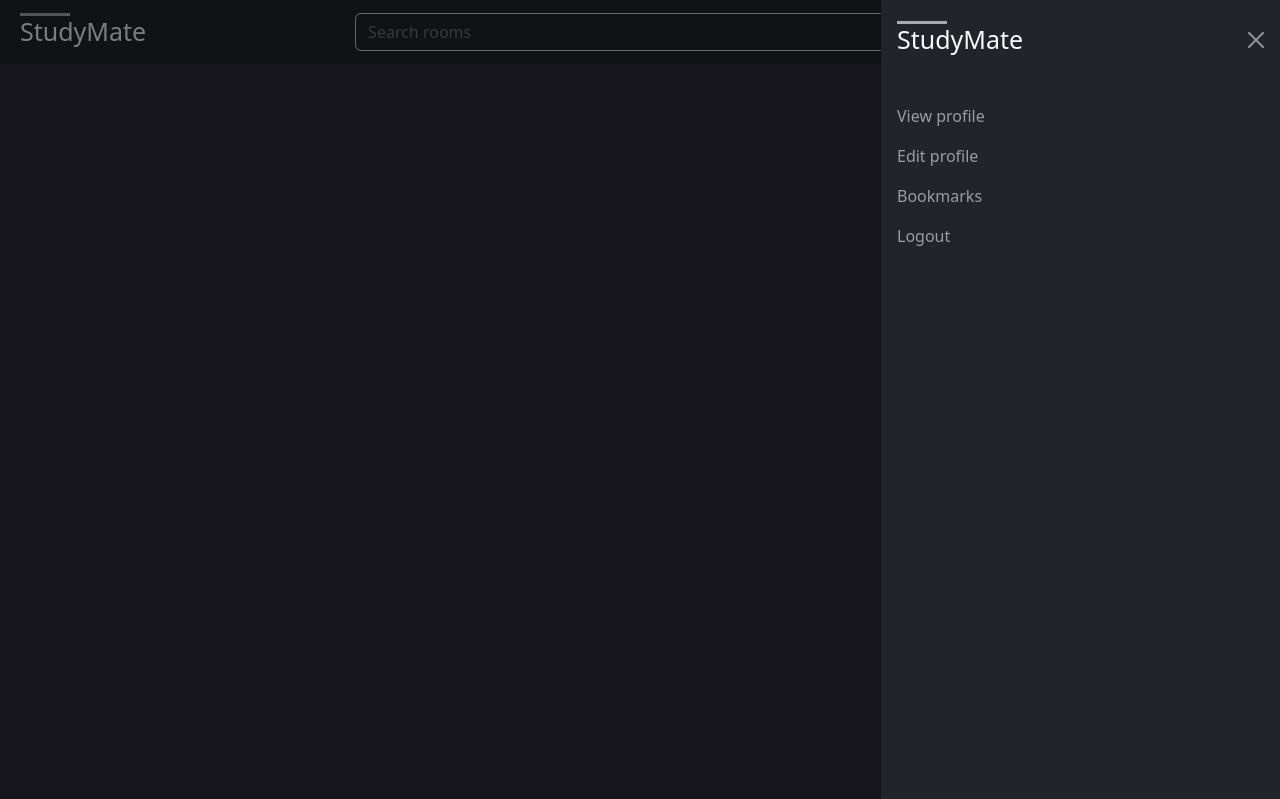
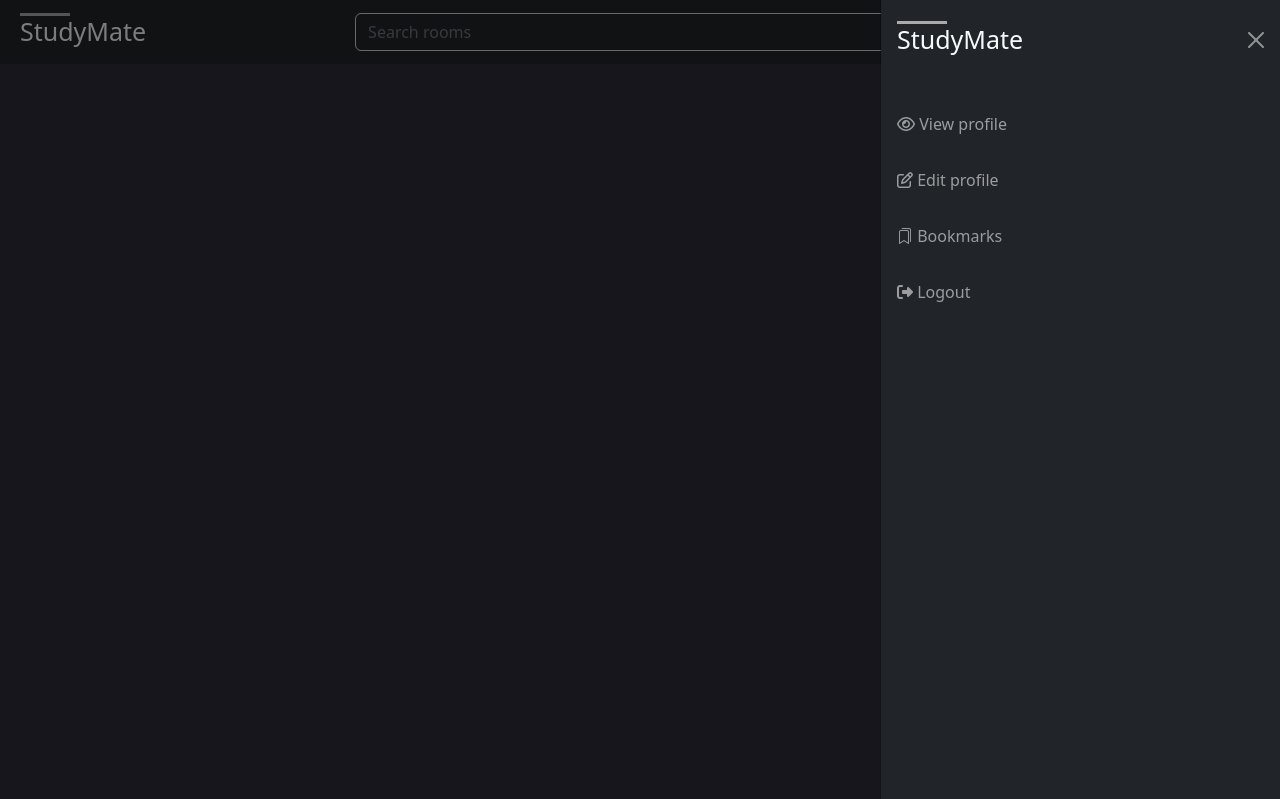
Before and after one commit to ListowelAdolwin/study_mate_app, a Django app: template templates/main.html in a window 1280 px wide, after a click on "Login". Shown: the top 799 px of the page. Run offline with Django 3.2, Linux system fonts and the light colour scheme; the template is opened without the code that fills it, so the values that code supplies are empty; parts of the project's set-up code (start-up, migrations or seed data) failed here and were passed over; some libraries are stand-ins or nearby versions.

Commit message:
Updated the navigation bar

```diff
--- a/templates/navbar.htm
+++ b/templates/navbar.htm
@@ -48,17 +48,17 @@
               </form>
               <br class="d-lg-none d-block">
           <ul class="navbar-nav justify-content-end flex-grow-1 pe-3">
-            <li class="nav-item text-light">
-                <a class="nav-link" aria-current="page" href="{% url 'user-profile' request.user.id %}">View profile</a>
+            <li class="nav-item my-2">
+                <a class="nav-link" aria-current="page" href="{% url 'user-profile' request.user.id %}"><i class="fa fa-eye" aria-hidden="true"></i> View profile</a>
             </li>
-            <li class="nav-item">
-                <a class="nav-link" href="{% url 'update_profile' %}">Edit profile</a>
+            <li class="nav-item my-2">
+                <a class="nav-link" href="{% url 'update_profile' %}"><i class="fa fa-pencil-square-o" aria-hidden="true"></i> Edit profile</a>
             </li>
-            <li class="nav-item">
-                <a class="nav-link" href="{% url 'bookmarks' request.user.id %}"> Bookmarks</a>
+            <li class="nav-item my-2">
+                <a class="nav-link" href="{% url 'bookmarks' request.user.id %}"><i class="bi bi-bookmarks"></i> Bookmarks</a>
             </li>
-            <li class="nav-item">
-                <a class="nav-link" href="{% url 'logout' %}">Logout</a>
+            <li class="nav-item my-2">
+                <a class="nav-link" href="{% url 'logout' %}"><i class="fa fa-sign-out" aria-hidden="true"></i> Logout</a>
             </li>
         </ul>
         </div>
```
